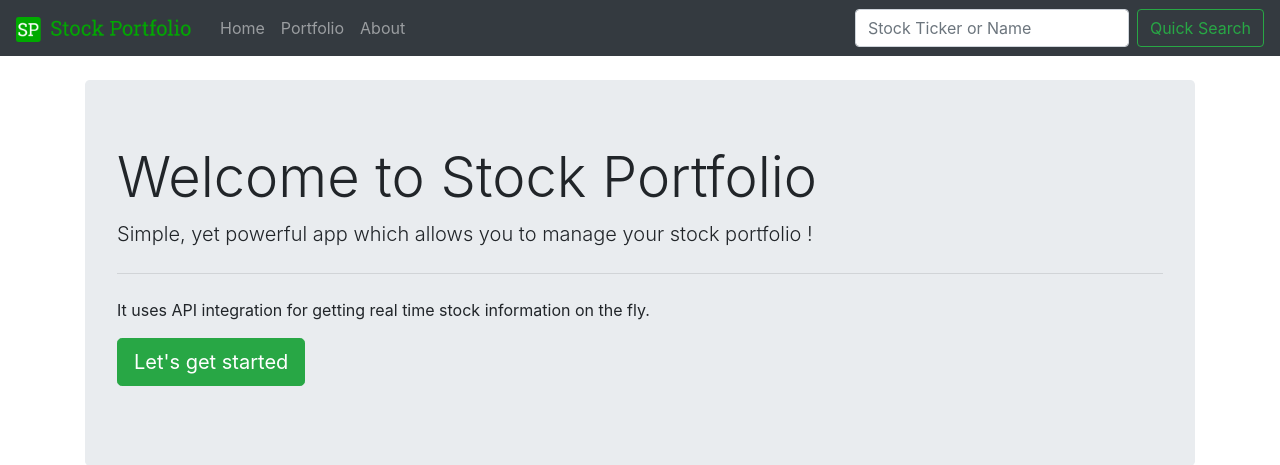
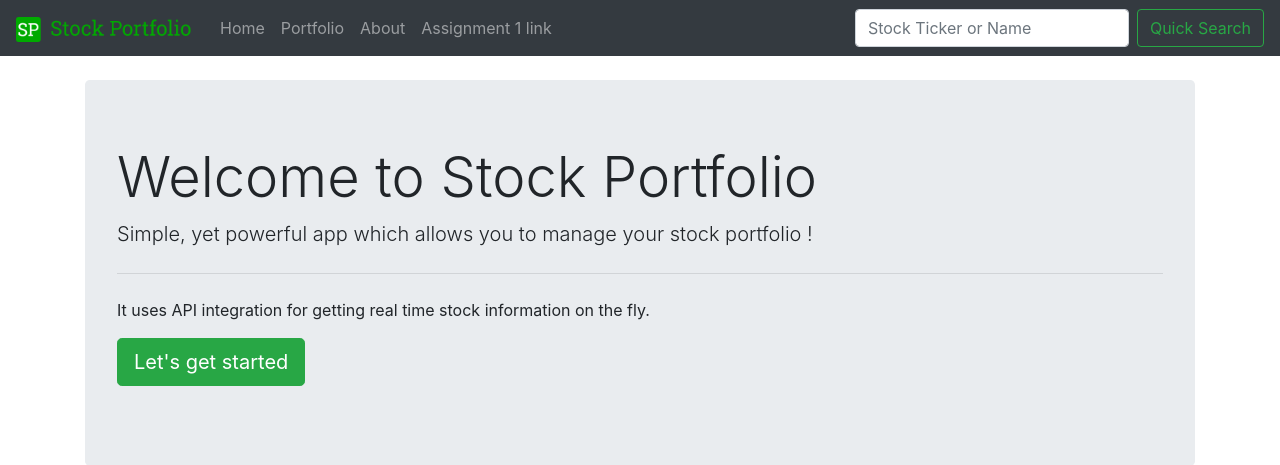
Before and after one commit to IndrarajBiswas/IndyStockPortfolio, a Django app: page / in a window 1280 px wide. Shown: the top 465 px of the page. Run offline with Django 3.2, Linux system fonts and the light colour scheme; some libraries are stand-ins or nearby versions.

Commit message:
added ass1 link

```diff
--- a/templates/base.html
+++ b/templates/base.html
@@ -31,6 +31,9 @@
             <li class="nav-item">
               <a class="nav-link" href="{% url 'about' %}">About<span class="sr-only">(current)</span></a>
             </li>
+            <li class="nav-item">
+              <a class="nav-link" href="https://indrarajbiswas.github.io">Assignment 1 link<span class="sr-only">(current)</span></a>
+            </li>
           </ul>
           <form method="POST" action="{% url 'home' %}" class="form-inline my-2 my-lg-0">
             {% csrf_token %}
```
